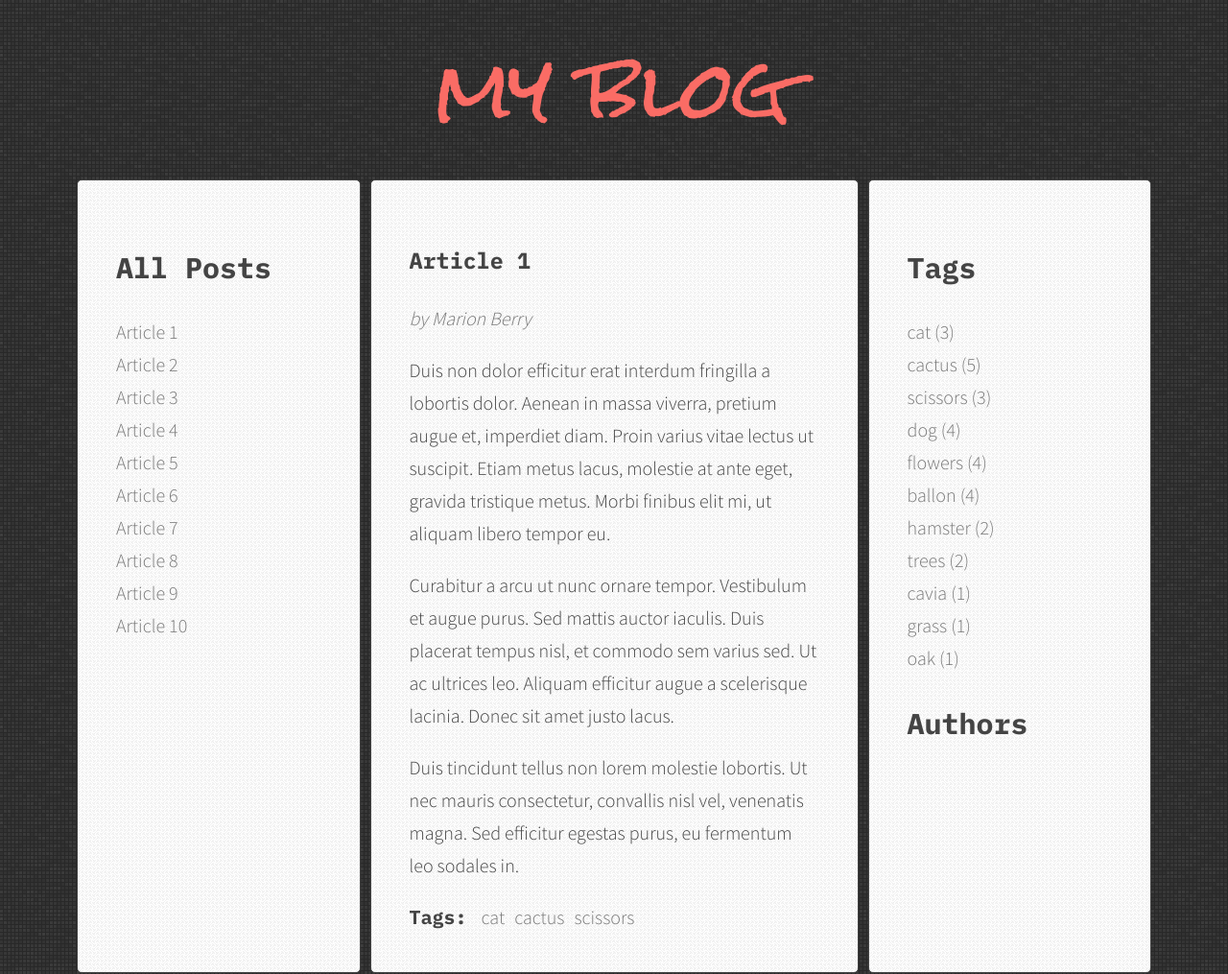
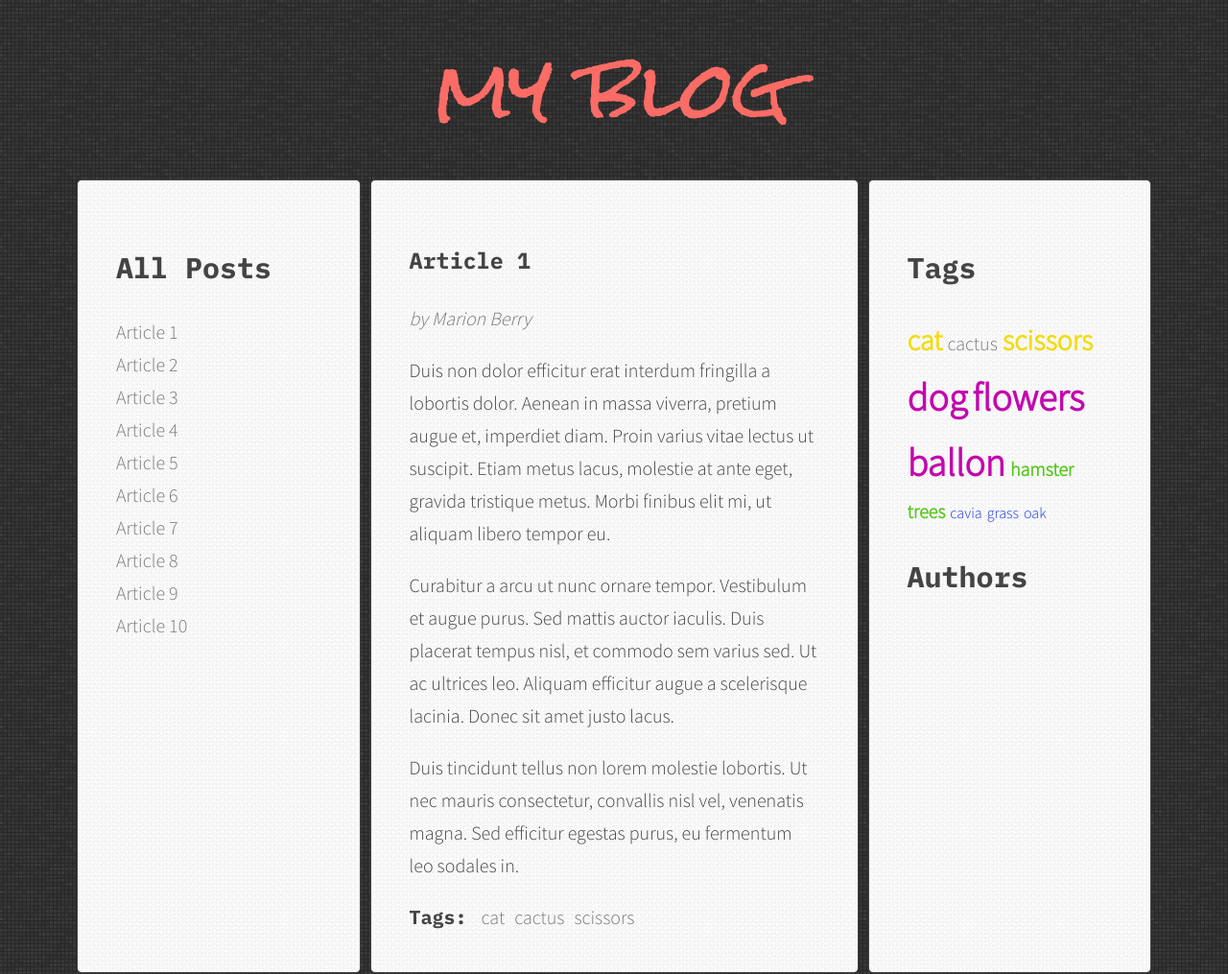
Before and after one commit to ms-kodi-2024/javascript-blog, a website: page index.html in a window 1280 px wide. Shown: the whole page at 96% size. Drawn offline with Linux system fonts and the light colour scheme.

Commit message:
Add class for tags

```diff
--- a/js/script.js
+++ b/js/script.js
@@ -167,7 +167,7 @@ function generateTags() {
   for(let tag in allTags){
     /* [NEW] generate code of a link and add it to allTagsHTML */
     // allTagsHTML += tag + ' (' + allTags[tag] + ') ';
-    allTagsHTML += `<li><a class=${calculateTagClass(allTags[tag], tagsParams)} href=#tag-${tag}>${tag} (${allTags[tag]})</a></li>`;
+    allTagsHTML += `<li><a class=${calculateTagClass(allTags[tag], tagsParams)} href=#tag-${tag}>${tag}</a></li>`;
   }
   /* [NEW] END LOOP: for each tag in allTags: */
 
--- a/sass/style.scss
+++ b/sass/style.scss
@@ -8,6 +8,11 @@
 $color-light: #fff;
 $color-dark: #444;
 $color-logo: #FA6C65;
+$color-1: #1737da;
+$color-2: #58c61d;
+$color-3: #f2dc08;
+$color-4: #c308ae;
+$color-5: #d40101;
 
 $font-logo: 'Rock Salt', cursive;
 $font-header: 'IBM Plex Mono', sans-serif;
@@ -187,6 +192,43 @@ a {
   }
 }
 
+/* Cloud of tags */
+
+.tag-size-1 {
+  font-size: 80%;
+  color: $color-1;
+  font-weight: 500;
+}
+
+.tag-size-2 {
+  font-size: 100%;
+  color: $color-2;
+  font-weight: 600;
+}
+
+.tag-size-3 {
+  font-size: 150%;
+  color: $color-3;
+  font-weight: 700;
+}
+
+.tag-size-4 {
+  font-size: 200%;
+  color: $color-4;
+  font-weight: 800;
+}
+
+.tag-size-5 {
+  font-size: 250%;
+  color: $color-5;
+  font-weight: 900;
+}
+
+.tags li {
+  display: inline-block;
+  padding: 0 5px 0 0;
+}
+
 @media(max-width: 787px) {
   .wrapper {
     flex-direction: column;
```
Also changed, not shown: css/style.css, 1 other file.
